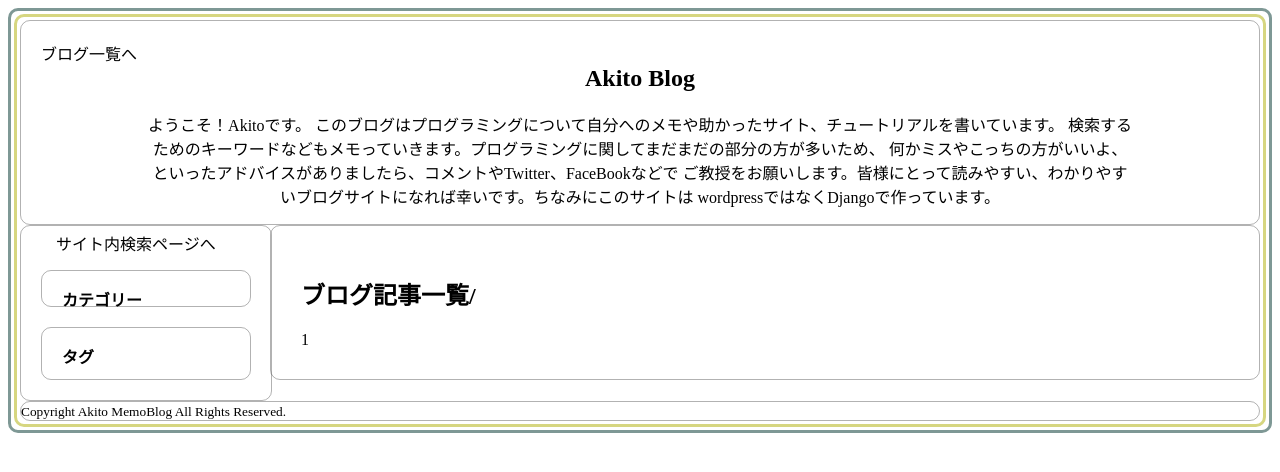
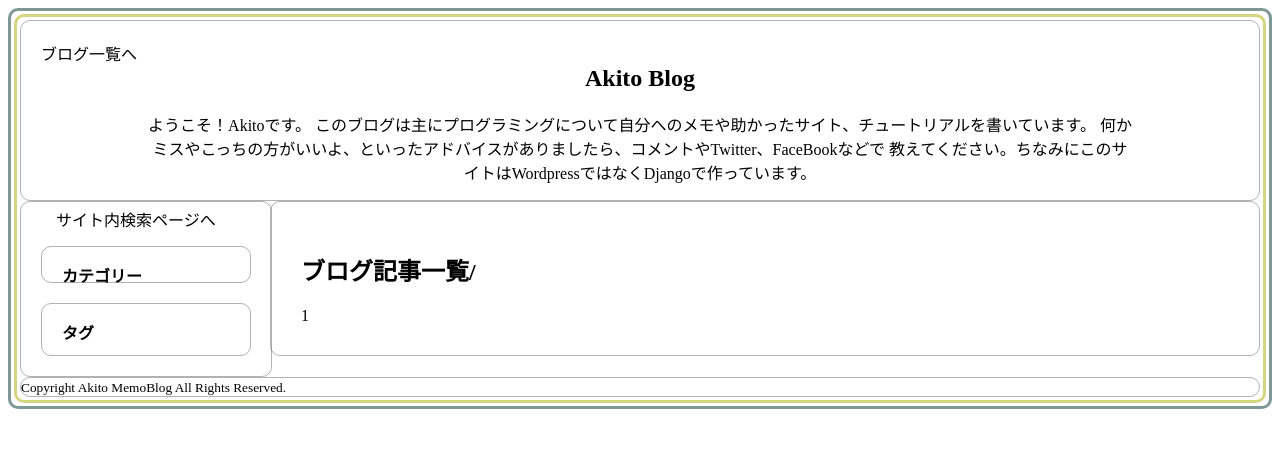
Before and after one commit to aianman4823/Mymemoblog, a Django app: page / in a window 1280 px wide. Shown: the top 472 px of the page. Run offline with Django 3.2, Linux system fonts and the light colour scheme; data that the repository does not hold is empty; some libraries are stand-ins or nearby versions.

Commit message:
change base

```diff
--- a/mymemoblog/templates/base.html
+++ b/mymemoblog/templates/base.html
@@ -4,8 +4,6 @@
 
 <head>
     {% block head %}{% endblock %}
-
-
 
     <script async src="https://pagead2.googlesyndication.com/pagead/js/adsbygoogle.js"></script>
     <script>
@@ -39,11 +37,9 @@
                         <h2><strong>Akito Blog</strong></h2>
                         <div class="blog_description">
                             <p>ようこそ！Akito<noscript>akito blog</noscript>です。
-                            このブログはプログラミングについて自分へのメモや助かったサイト、チュートリアルを書いています。
-                                検索するためのキーワードなどもメモっていきます。プログラミングに関してまだまだの部分の方が多いため、
+                            このブログは主にプログラミングについて自分へのメモや助かったサイト、チュートリアルを書いています。
                                 何かミスやこっちの方がいいよ、といったアドバイスがありましたら、コメントやTwitter、FaceBookなどで
-                                ご教授をお願いします。皆様にとって読みやすい、わかりやすいブログサイトになれば幸いです。ちなみにこのサイトは
-                                wordpressではなくDjangoで作っています。
+                                教えてください。ちなみにこのサイトはWordpressではなくDjangoで作っています。
                             </p>
                         </div>
                     </div>
@@ -99,6 +95,7 @@
 </script>
 
 
+
 <!-- Load Facebook SDK for JavaScript -->
 <div id="fb-root"></div>
 <script>
```
